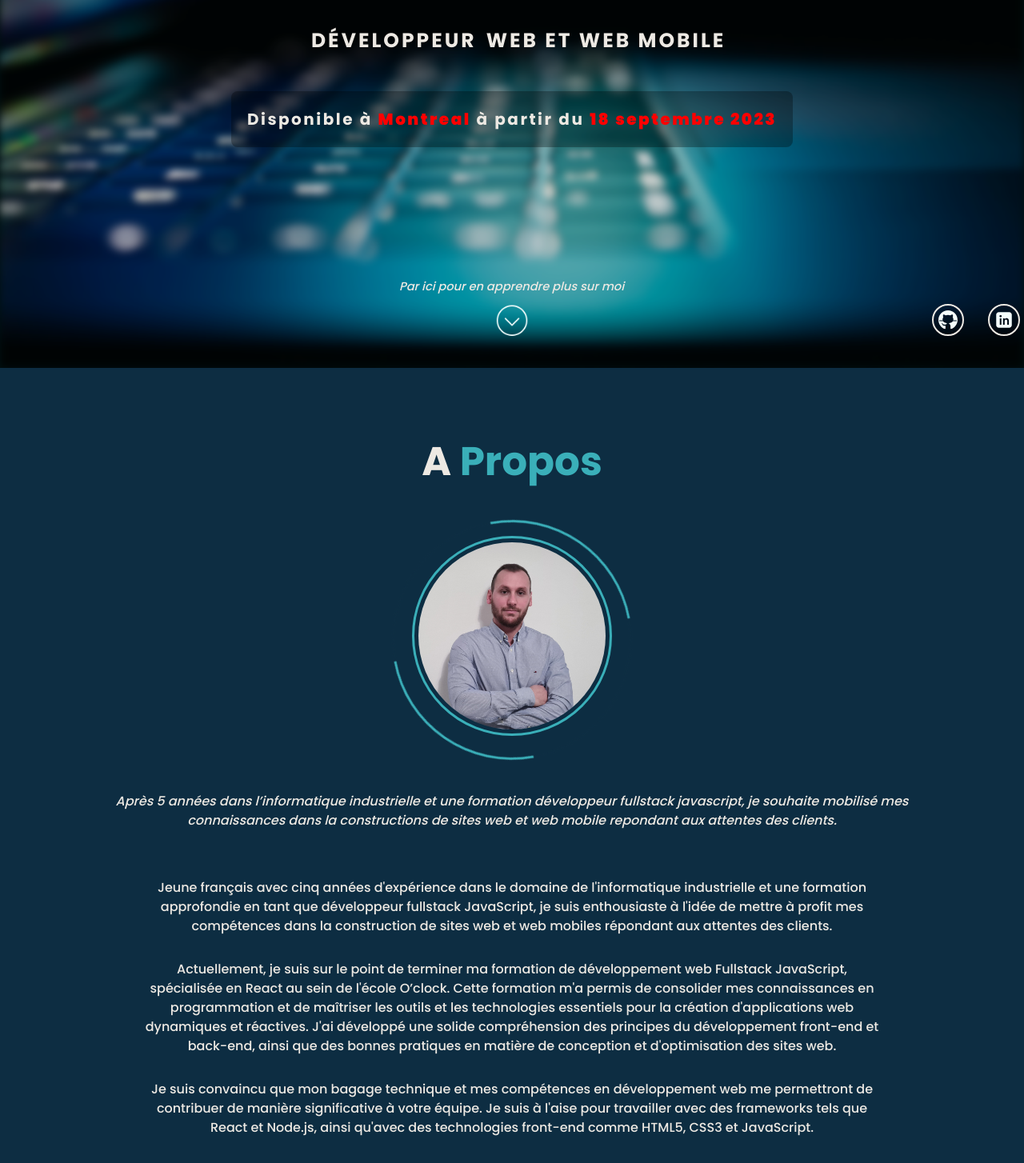
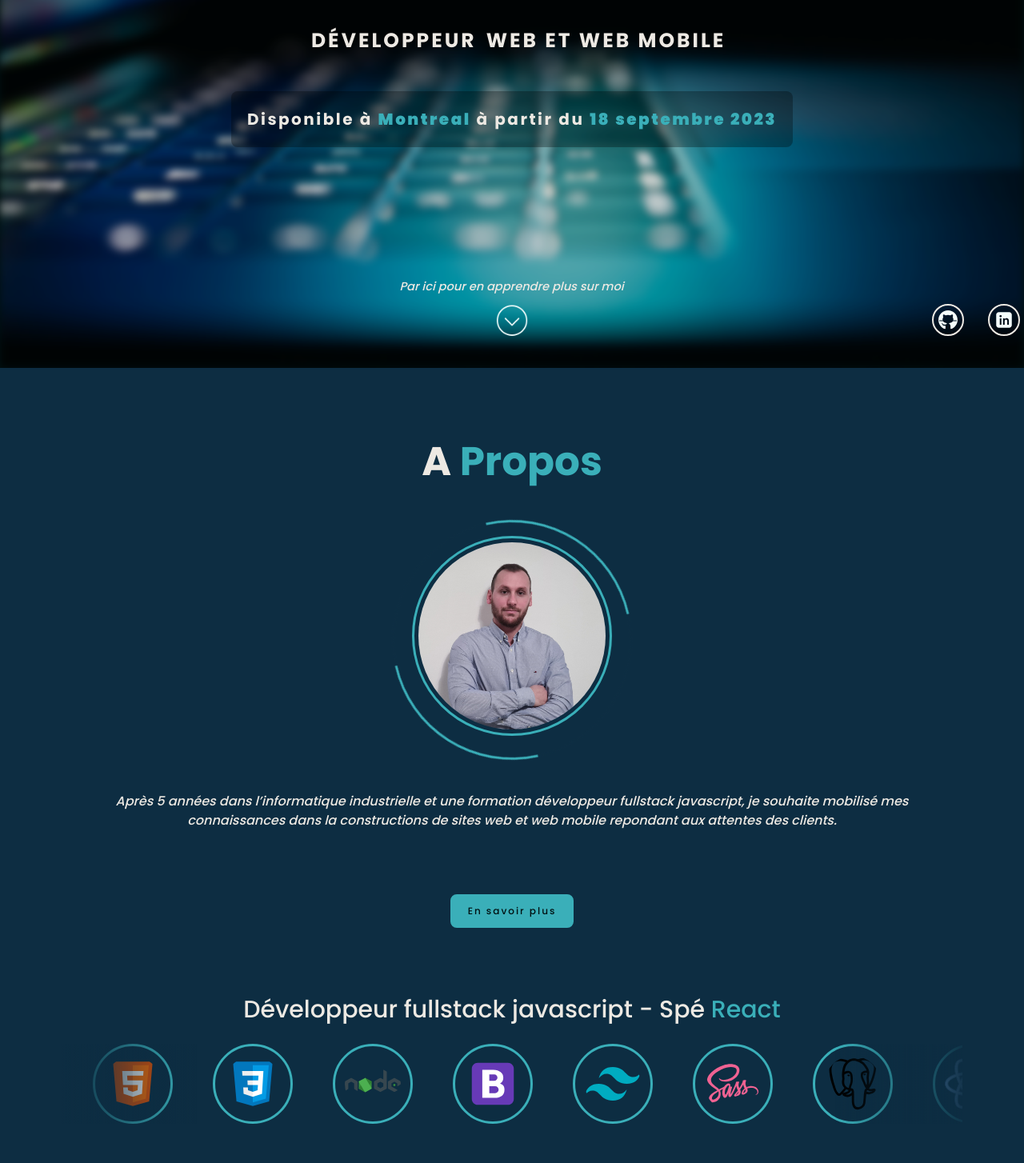
Before and after one commit to RomainVicidomini/Portfolio-VicidominiRomain, a React (Vite) app: page / in a window 1280 px wide. Shown: the part 340-1794 px from the top of the page at 80% size. Built offline with nearby package versions, Linux system fonts and the light colour scheme.

Commit message:
modifcation setToggle

```diff
--- a/src/components/About/About.tsx
+++ b/src/components/About/About.tsx
@@ -7,7 +7,7 @@ import icones from '../../data/icones';
 function About() {
   const aboutRef = useRef(null);
   const aboutRef2 = useRef(null);
-  const [isClassToggled, setClassToggled] = useState(false);
+  const [isClassToggled, setClassToggled] = useState(true);
   const handleButtonCLick = () => {
     if (!isClassToggled && aboutRef.current) {
       scroller.scrollTo('about', {});
--- a/src/components/Home/home.scss
+++ b/src/components/Home/home.scss
@@ -65,7 +65,7 @@
     background-color: rgba(0,0,0,0.3);
     border-radius: 0.8rem;
     span{
-      color:red;
+      color:$color-secondary;
       font-weight: 800;
     }
   }
```
